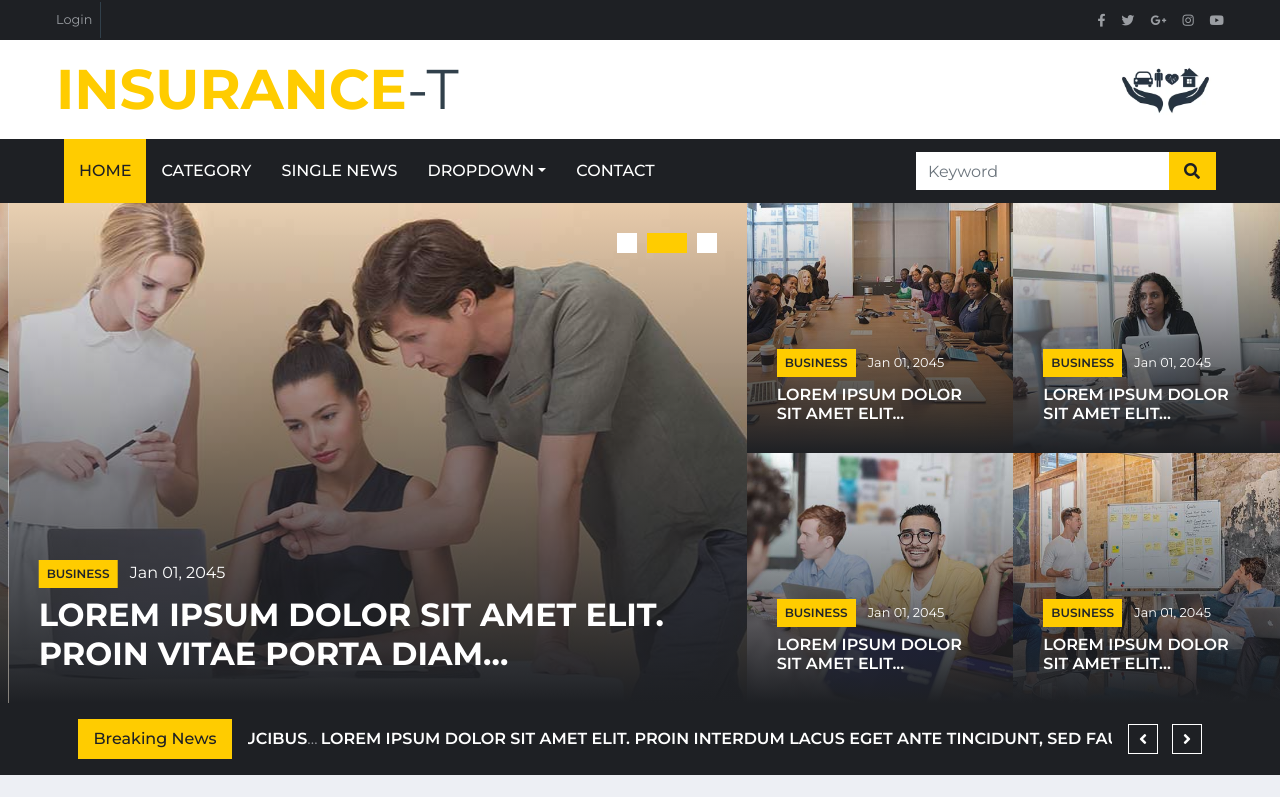
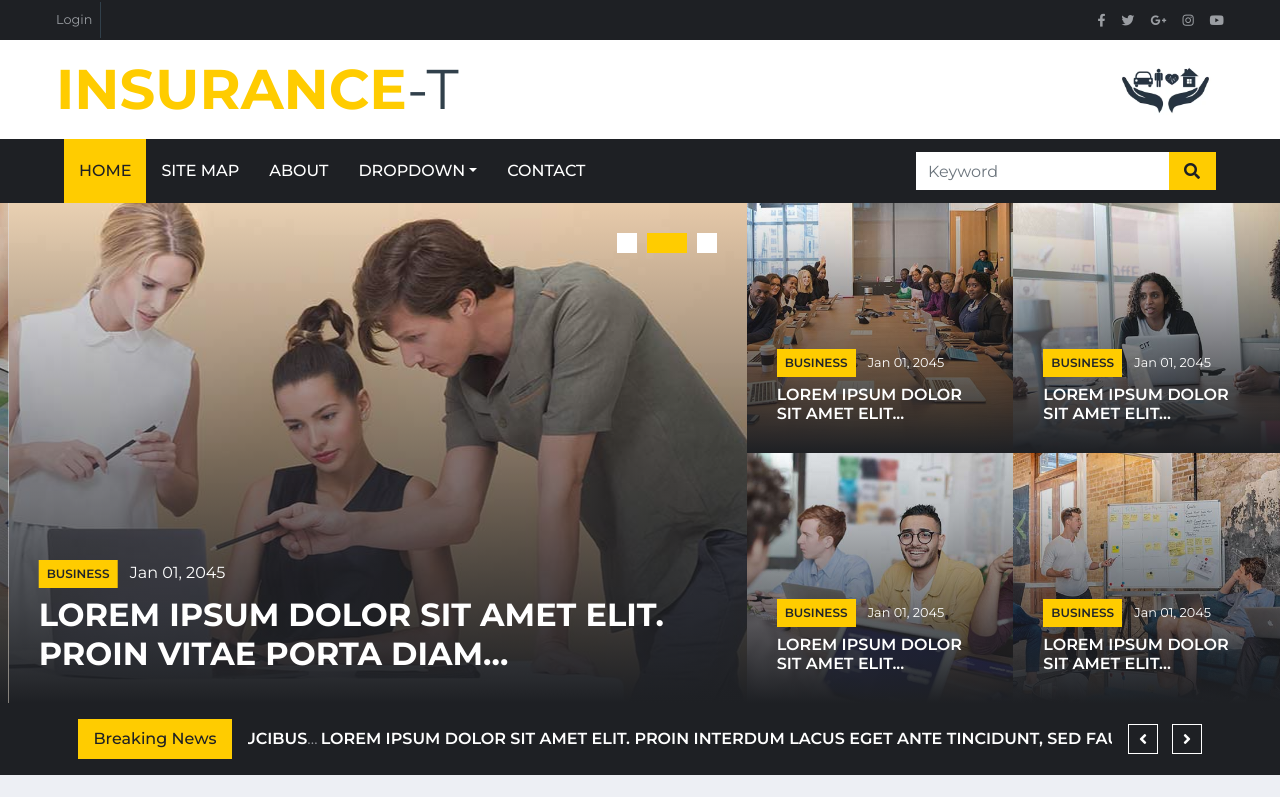
Before and after one commit to adminkonti/monti, a plain HTML site: page index.html in a window 1280 px wide. Shown: the top 797 px of the page. Drawn offline with nearby package versions, Linux system fonts and the light colour scheme.

Commit message:
Update index.html

```diff
--- a/index.html
+++ b/index.html
@@ -86,8 +86,8 @@
             <div class="collapse navbar-collapse justify-content-between px-0 px-lg-3" id="navbarCollapse">
                 <div class="navbar-nav mr-auto py-0">
                     <a href="index.html" class="nav-item nav-link active">Home</a>
-                    <a href="category.html" class="nav-item nav-link">Category</a>
-                    <a href="single.html" class="nav-item nav-link">Single News</a>
+                    <a href="sitemap.html" class="nav-item nav-link">Site Map</a>
+                    <a href="about.html" class="nav-item nav-link">About</a>
                     <div class="nav-item dropdown">
                         <a href="#" class="nav-link dropdown-toggle" data-toggle="dropdown">Dropdown</a>
                         <div class="dropdown-menu rounded-0 m-0">
```
